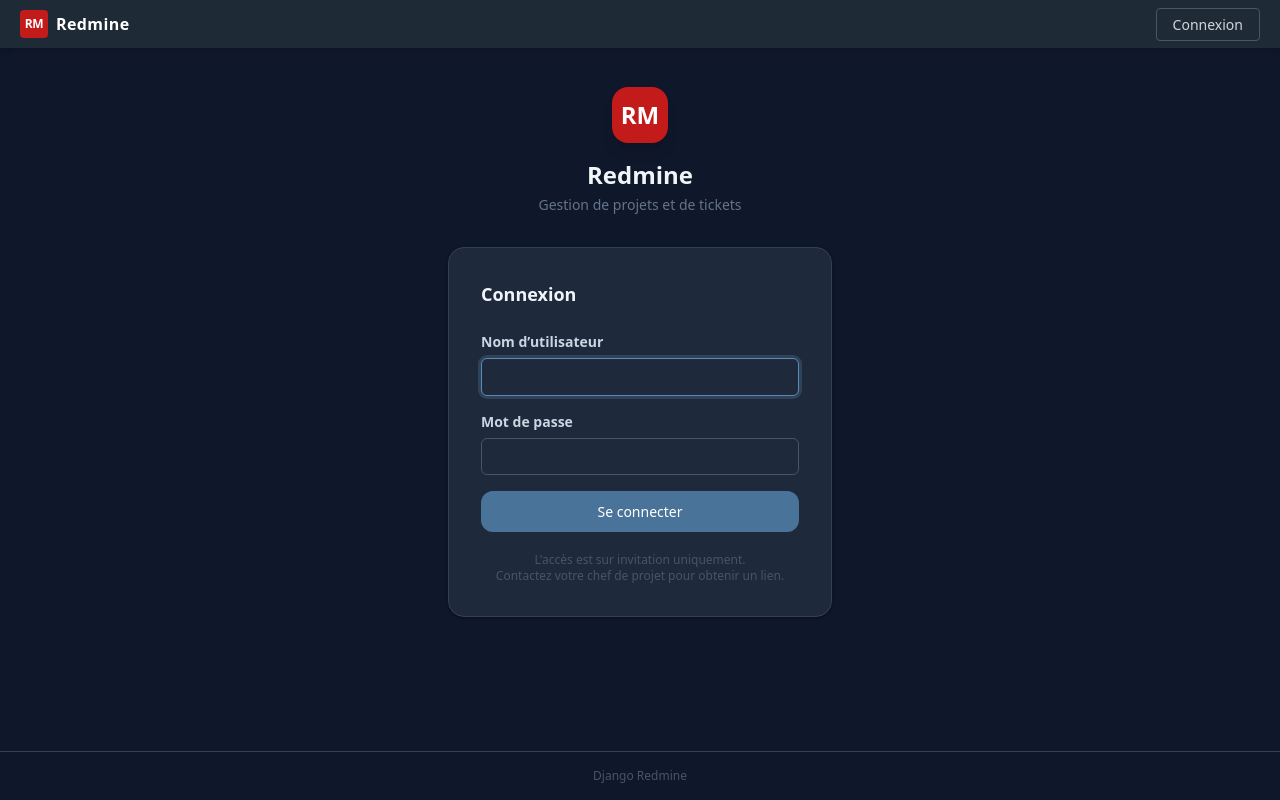
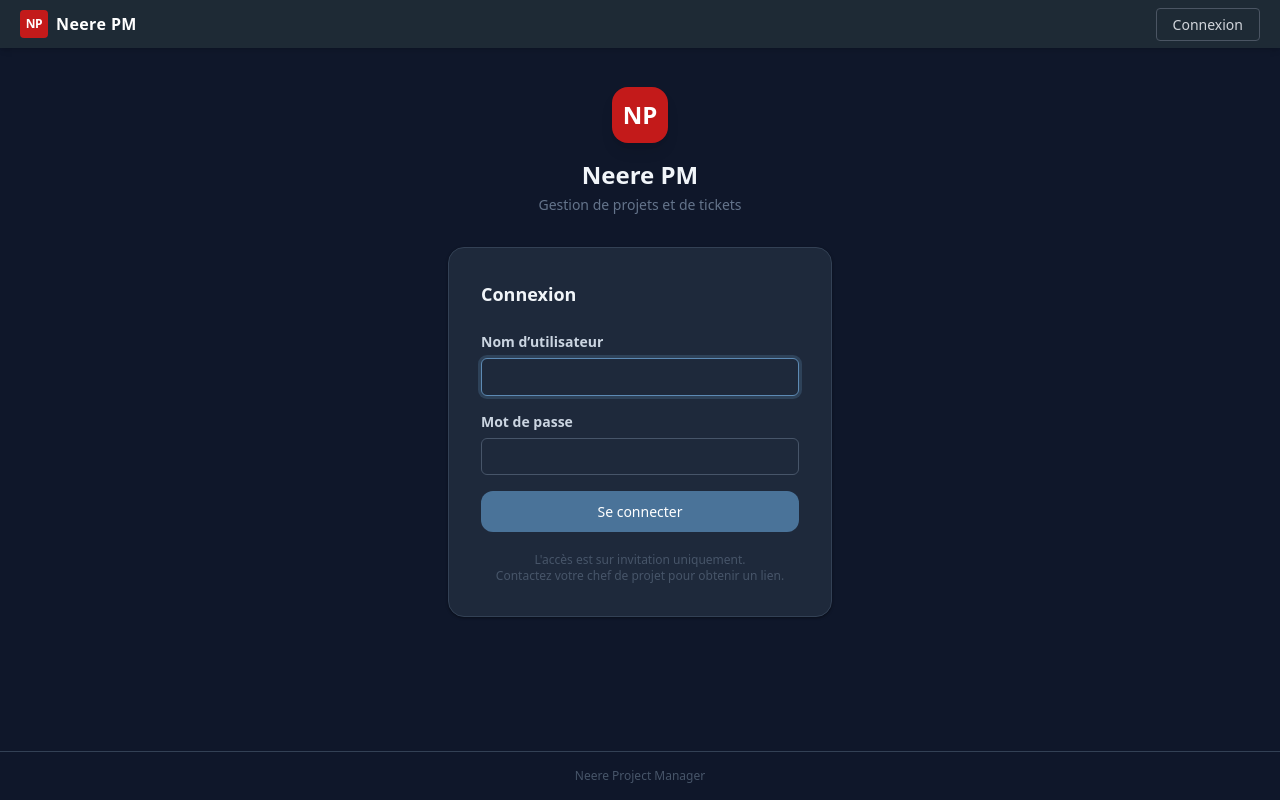
Before and after one commit to souleymady530/neereprojectmanager, a Django app: page /accounts/login/ in a window 1280 px wide. Run offline with Django 5.2, Linux system fonts and the light colour scheme; some libraries are stand-ins or nearby versions.

Commit message:
feat: renommage du projet en Neere PM (Neere Project Manager)
Co-Authored-By: Claude Sonnet 4.6 <noreply@anthropic.com>

```diff
--- a/templates/base.html
+++ b/templates/base.html
@@ -3,12 +3,12 @@
 <head>
     <meta charset="UTF-8">
     <meta name="viewport" content="width=device-width, initial-scale=1.0">
-    <title>{% block title %}Redmine{% endblock %} – PM</title>
+    <title>{% block title %}Neere PM{% endblock %} – PM</title>
     <script src="https://cdn.tailwindcss.com"></script>
     <script src="https://unpkg.com/htmx.org@1.9.12"></script>
     <script defer src="https://cdn.jsdelivr.net/npm/alpinejs@3.x.x/dist/cdn.min.js"></script>
     <style>
-        /* ── Redmine color palette – Light ─────────────────── */
+        /* ── Neere PM color palette – Light ─────────────────── */
         :root {
             --rm-nav:      #3D4B5A;
             --rm-nav-dark: #2e3a47;
@@ -156,7 +156,7 @@
         }
         .btn-danger:hover { background-color: #a41515; }
 
-        /* ── Redmine-style project subnav ─────────────────── */
+        /* ── Neere PM-style project subnav ─────────────────── */
         .project-nav a {
             display: inline-block;
             padding: 0.4rem 0.75rem;
@@ -247,8 +247,8 @@
     <!-- Brand -->
     <a href="/" class="font-bold text-base tracking-tight mr-4 flex items-center gap-2 text-white">
         <span class="inline-flex items-center justify-center w-7 h-7 rounded text-white text-xs font-bold"
-              style="background-color: var(--rm-red);">RM</span>
-        <span class="hidden sm:inline font-semibold tracking-wide">Redmine</span>
+              style="background-color: var(--rm-red);">NP</span>
+        <span class="hidden sm:inline font-semibold tracking-wide">Neere PM</span>
     </a>
 
     {% if user.is_authenticated %}
@@ -384,7 +384,7 @@
 </main>
 
 <footer class="text-center text-xs text-gray-400 py-4 border-t border-gray-200 mt-auto">
-    Django Redmine
+    Neere Project Manager
 </footer>
 
 {% block extra_scripts %}{% endblock %}
--- a/templates/registration/login.html
+++ b/templates/registration/login.html
@@ -9,9 +9,9 @@
         <div class="text-center mb-8">
             <div class="inline-flex items-center justify-center w-14 h-14 rounded-2xl shadow-lg mb-4"
                  style="background-color: var(--rm-red);">
-                <span class="text-2xl font-bold text-white">RM</span>
+                <span class="text-2xl font-bold text-white">NP</span>
             </div>
-            <h1 class="text-2xl font-bold text-gray-900">Redmine</h1>
+            <h1 class="text-2xl font-bold text-gray-900">Neere PM</h1>
             <p class="text-sm text-gray-500 mt-1">Gestion de projets et de tickets</p>
         </div>
 
--- a/templates/registration/register.html
+++ b/templates/registration/register.html
@@ -8,7 +8,7 @@
             <span class="text-2xl font-bold text-white">RM</span>
         </div>
         <h1 class="text-2xl font-bold text-gray-900">Créer un compte</h1>
-        <p class="text-sm text-gray-500 mt-1">Rejoignez votre équipe sur Redmine</p>
+        <p class="text-sm text-gray-500 mt-1">Rejoignez votre équipe sur Neere PM</p>
     </div>
     <div class="bg-white rounded-2xl shadow-sm border border-gray-200 p-8">
         <form method="post" class="space-y-4">
```
